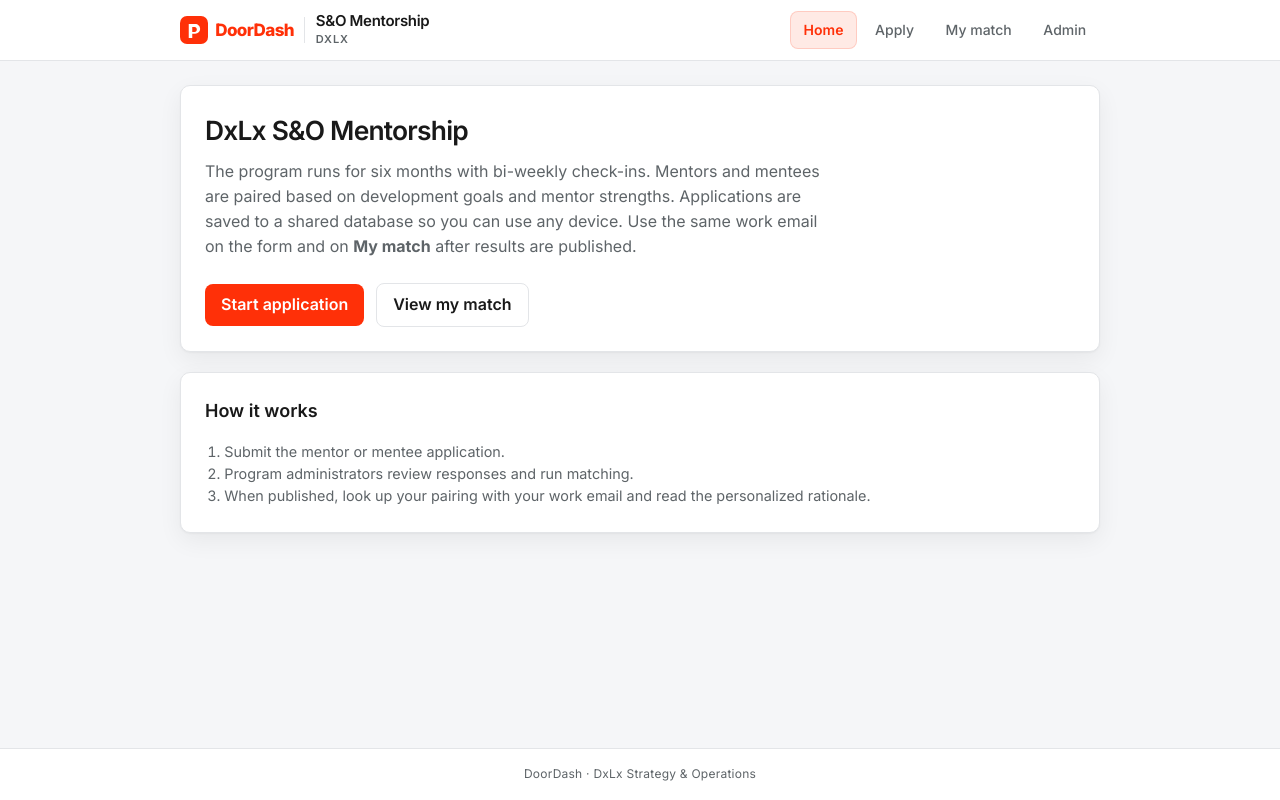
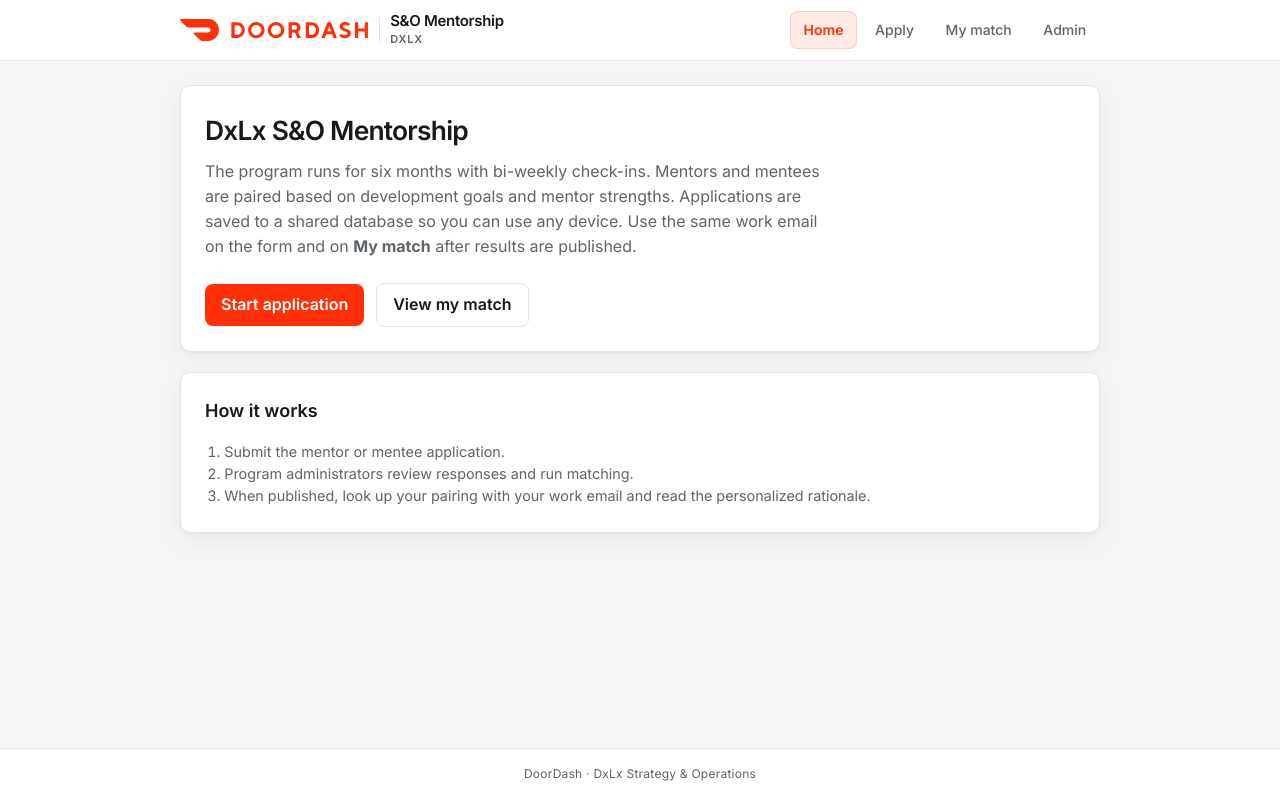
Before and after one commit to averybenson-dd/mentorship-matching, a React (Vite) app: page / in a window 1280 px wide. Built offline with nearby package versions, Linux system fonts and the light colour scheme.

Commit message:
Use official DoorDash wordmark SVG; brand red #FF3008

```diff
--- a/src/components/DoorDashLogo.tsx
+++ b/src/components/DoorDashLogo.tsx
@@ -1,21 +1,15 @@
-/** DoorDash-style lockup for internal program surfaces (wordmark + simplified mark). */
+/** Official DoorDash wordmark (asset in `public/doordash-logo.svg`). */
 export function DoorDashLogo() {
+  const base = import.meta.env.BASE_URL;
+  const src = `${base}doordash-logo.svg`;
   return (
-    <span className="dd-logo" aria-label="DoorDash">
-      <svg
-        className="dd-logo__mark"
-        width="28"
-        height="28"
-        viewBox="0 0 32 32"
-        aria-hidden
-      >
-        <rect width="32" height="32" rx="8" fill="currentColor" />
-        <path
-          fill="#ffffff"
-          d="M10 9h7.2c3.3 0 5.8 2.4 5.8 5.6 0 3.1-2.4 5.5-5.6 5.6H14v4.8H10V9zm4 3.6v5.6h2.8c1.5 0 2.4-1 2.4-2.8 0-1.7-.9-2.8-2.5-2.8H14z"
-        />
-      </svg>
-      <span className="dd-logo__word">DoorDash</span>
-    </span>
+    <img
+      className="dd-logo__img"
+      src={src}
+      alt="DoorDash"
+      width={118}
+      height={14}
+      decoding="async"
+    />
   );
 }
--- a/src/styles/global.css
+++ b/src/styles/global.css
@@ -1,6 +1,6 @@
 :root {
   color-scheme: light;
-  /* DoorDash-aligned internal tool palette */
+  /* DoorDash-aligned internal tool palette (brand red #FF3008) */
   --dd-red: #ff3008;
   --dd-red-hover: #e52900;
   --dd-red-soft: rgba(255, 48, 8, 0.1);
@@ -113,25 +113,13 @@
   color: var(--muted);
 }
 
-.dd-logo {
-  display: inline-flex;
-  align-items: center;
-  gap: 0.45rem;
-  color: var(--dd-red);
+.dd-logo__img {
+  display: block;
+  height: 22px;
+  width: auto;
+  max-width: min(200px, 46vw);
+  object-fit: contain;
   flex-shrink: 0;
-}
-
-.dd-logo__mark {
-  display: block;
-  flex-shrink: 0;
-}
-
-.dd-logo__word {
-  font-weight: 800;
-  font-size: 1.0625rem;
-  letter-spacing: -0.035em;
-  line-height: 1;
-  color: var(--dd-red);
 }
 
 .nav {
```
Also changed, not shown: public/doordash-logo.svg (added).
